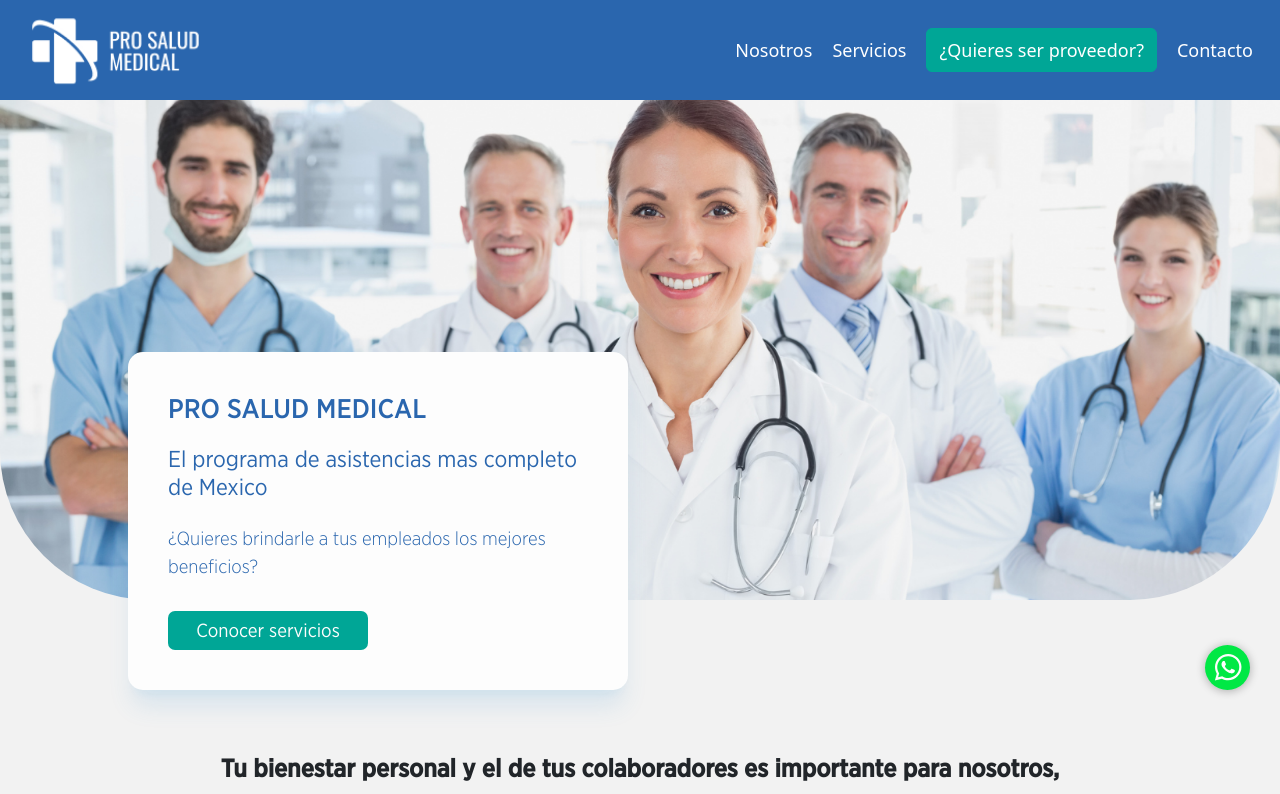
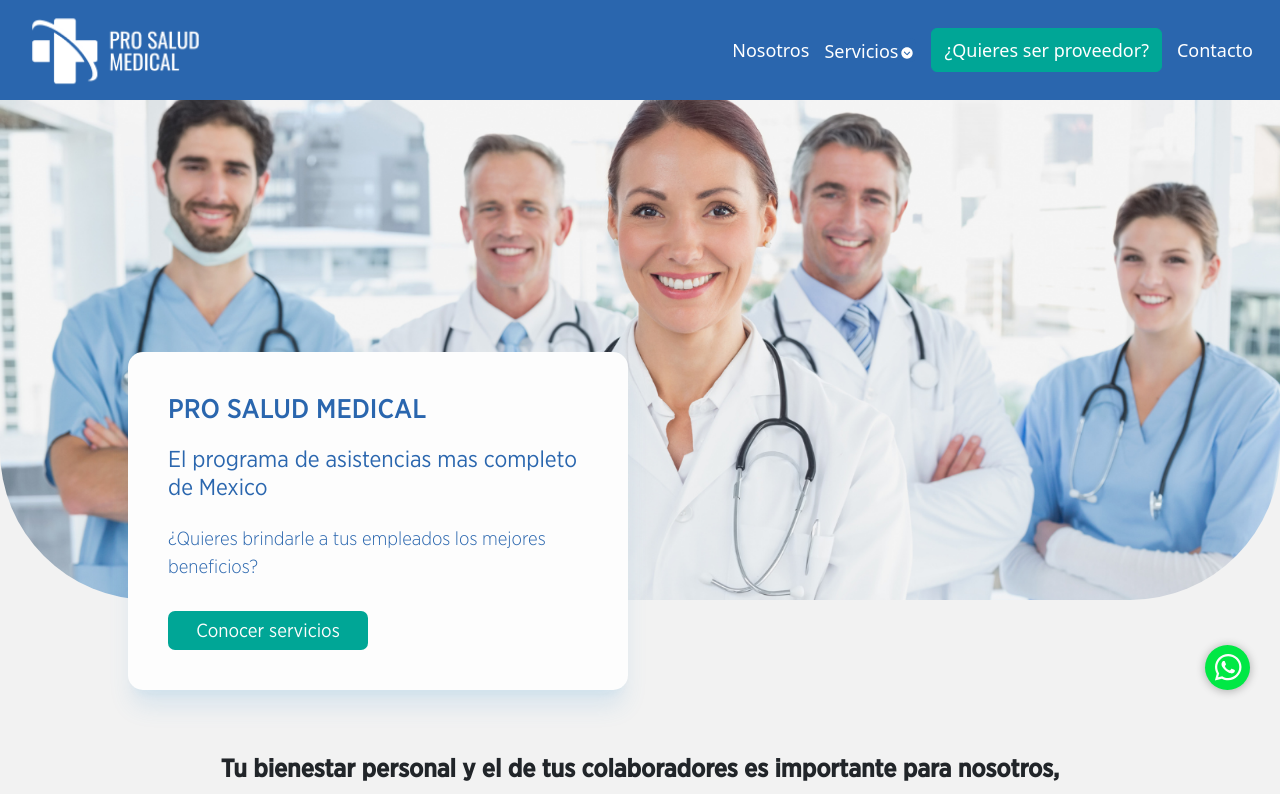
Before and after one commit to MrFontina/ProSaludMedical, a React (Create React App) app: page / in a window 1280 px wide. Shown: the top 794 px of the page. Built offline with nearby package versions, Linux system fonts and the light colour scheme.

Commit message:
navbar links added

```diff
--- a/src/Componentes/Header.js
+++ b/src/Componentes/Header.js
@@ -3,8 +3,10 @@ import { Link } from "react-router-dom";
 import Container from "react-bootstrap/Container";
 import Nav from "react-bootstrap/Nav";
 import Navbar from "react-bootstrap/Navbar";
-
+import ButtonGroup from "react-bootstrap/ButtonGroup";
+import Dropdown from "react-bootstrap/Dropdown";
 import Button from "react-bootstrap/Button";
+import { IoIosArrowDropdownCircle } from "react-icons/io";
 
 const Header = () => {
   const [burga, setburga] = useState(false);
@@ -15,6 +17,7 @@ const Header = () => {
       setburga(true);
     }
   };
+
   return (
     <Navbar collapseOnSelect expand="md" className="navBar-cont">
       <Container fluid className="cont">
@@ -43,9 +46,40 @@ const Header = () => {
             <Link to="/nosotros" className="navLink">
               Nosotros
             </Link>
-            <Link to="/servicios" className="navLink">
-              Servicios
-            </Link>
+            <Dropdown as={ButtonGroup} class="dropdown-div">
+              <Link to="/servicios" className="navLink link2">
+                Servicios
+              </Link>
+              <Dropdown.Toggle split id="dropdown-split-center">
+                <IoIosArrowDropdownCircle className="dropdown-btn" />
+              </Dropdown.Toggle>
+
+              <Dropdown.Menu class="drop-menu">
+                <Dropdown.Item id="ditem">
+                  <Link to="/servicios/salud" class="drop-link">
+                    Salud
+                  </Link>{" "}
+                </Dropdown.Item>
+                <Dropdown.Item>
+                  {" "}
+                  <Link to="/servicios/asistencias" class="drop-link">
+                    Asistencias
+                  </Link>
+                </Dropdown.Item>
+                <Dropdown.Item>
+                  {" "}
+                  <Link to="/servicios/polizas" class="drop-link">
+                    Polizas de accidentes
+                  </Link>
+                </Dropdown.Item>
+                <Dropdown.Item>
+                  {" "}
+                  <Link to="/servicios/beneficios" class="drop-link">
+                    Beneficios
+                  </Link>
+                </Dropdown.Item>
+              </Dropdown.Menu>
+            </Dropdown>
             <Link to="/proveedores" className="navLink prove">
               <Button variant="success" className="botonProveedor">
                 ¿Quieres ser proveedor?
--- a/src/Styles/Componentes/header.scss
+++ b/src/Styles/Componentes/header.scss
@@ -15,7 +15,7 @@
   font-size: 18px;
   line-height: 22px;
   width: 100%;
-  gap: 20px;
+  gap: 15px;
   @media (max-width: 768px) {
     align-items: end;
     gap: 10px;
@@ -177,3 +177,71 @@
   border: none;
   margin-right: 5px;
 }
+
+#dropdown-split-center {
+  padding: 0;
+  margin: 0;
+  width: 18px;
+  display: flex;
+  justify-content: end;
+  align-items: end;
+  background-color: $color-1;
+  border: none;
+
+  &:hover {
+    background-color: $color-1;
+    border: none;
+  }
+}
+.dropdown-btn {
+  padding-bottom: 2px;
+  width: 25px;
+  &:hover {
+    transform: scale(1.1);
+    -webkit-transform: scale(1.1);
+    -moz-transform: scale(1.1);
+    -ms-transform: scale(1.1);
+    -o-transform: scale(1.1);
+    color: $color-func-2;
+  }
+}
+.dropdown-toggle::after {
+  display: none;
+}
+.link2 {
+  padding-top: 2px;
+}
+
+@media screen and (max-width: 768px) {
+  .drop-menu,
+  #dropdown-split-center {
+    display: none;
+  }
+}
+.drop-link {
+  font-family: "gotham_narrowbook";
+  text-decoration: none;
+  color: $color-1;
+  font-weight: 600;
+  &:focus {
+    background-color: $color-claro;
+  }
+}
+.dropdown-item {
+  &:active {
+    background-color: $color-claro;
+  }
+}
+
+.dropdown-menu {
+  border: none;
+  background-color: $color-fondo;
+  box-shadow: rgba(58, 150, 207, 0.15) 0px 20px 25px -5px,
+    rgba(58, 150, 207, 0.05) 0px 10px 10px -5px;
+  border-radius: 20px;
+  -webkit-border-radius: 20px;
+  -moz-border-radius: 20px;
+  -ms-border-radius: 20px;
+  -o-border-radius: 20px;
+  overflow: hidden;
+}
```
